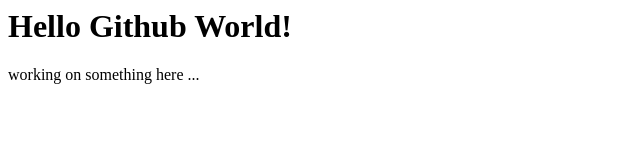
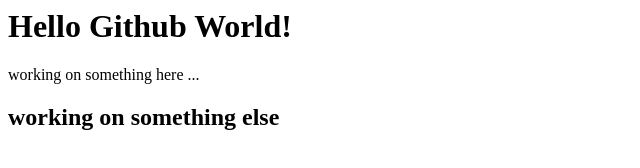
Before and after one commit to halilcodes/Buchalka_beginner, a plain HTML site: page GitHubMasterclass/index.html in a window 1280 px wide. Shown: the whole page, without its empty margins (0-640 px from the left). Drawn offline with Linux system fonts and the light colour scheme.

```diff
--- a/GitHubMasterclass/index.html
+++ b/GitHubMasterclass/index.html
@@ -4,3 +4,5 @@
     <p>working on something here ... </p>
 
 </div>
+
+<h2>working on something else</h2>
```
